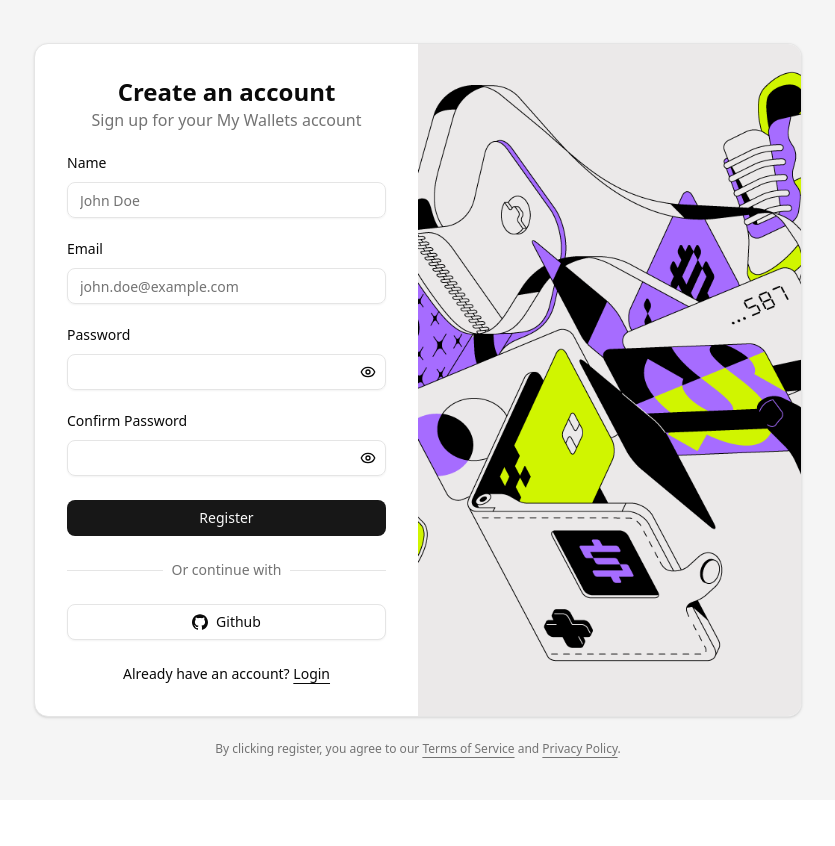
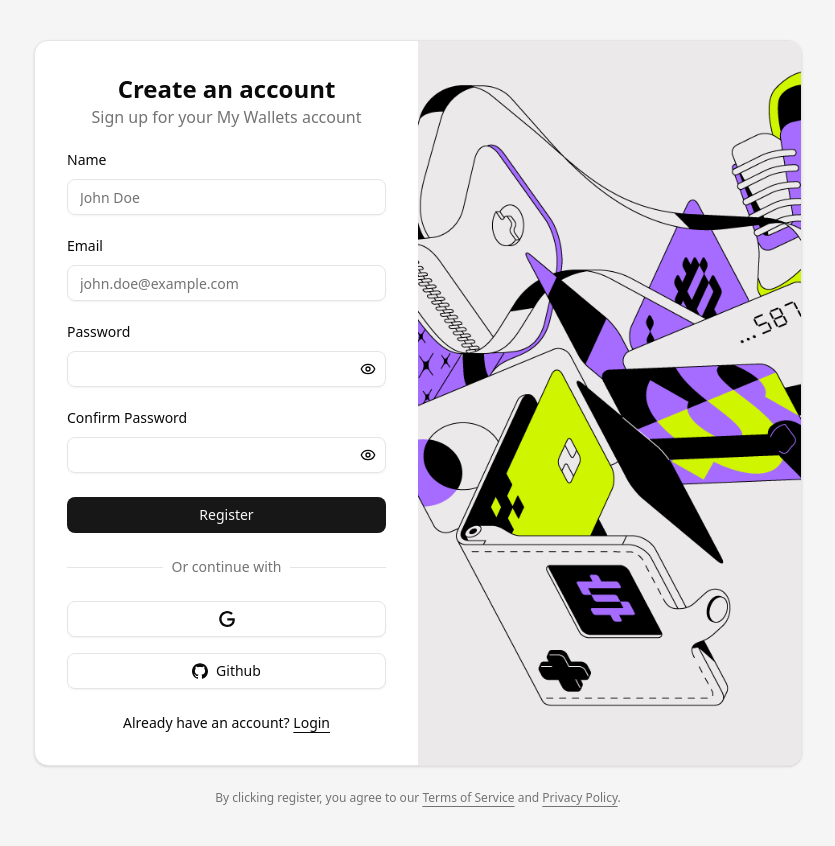
Before and after one commit to JoseMokeni/my-wallets-nextjs, a Next.js app: page /register in a window 1280 px wide. Shown: the whole page, without its empty margins (222-1057 px from the left). Before the commit the page ends 800 px from the top, so only its background shows below. Built offline with nearby package versions, Linux system fonts and the light colour scheme.

Commit message:
signin with google

```diff
--- a/auth.ts
+++ b/auth.ts
@@ -1,5 +1,6 @@
 import NextAuth from "next-auth";
 import Github from "next-auth/providers/github";
+import Google from "next-auth/providers/google";
 import Credentials from "next-auth/providers/credentials";
 import { PrismaAdapter } from "@auth/prisma-adapter";
 import { prisma } from "@/prisma";
@@ -13,6 +14,7 @@ export const { handlers, signIn, signOut, auth } = NextAuth({
   },
   providers: [
     Github,
+    Google,
     Credentials({
       credentials: {
         email: {
--- a/components/continue-with.tsx
+++ b/components/continue-with.tsx
@@ -22,7 +22,7 @@ const ContinueWith = () => {
           <span className="sr-only">Register with Apple</span>
         </Button>
       </form> */}
-      {/* <form action={signInWithGoogle}>
+      <form action={signInWithGoogle}>
         <Button variant="outline" type="submit" className="w-full">
           <svg xmlns="http://www.w3.org/2000/svg" viewBox="0 0 24 24">
             <path
@@ -32,7 +32,7 @@ const ContinueWith = () => {
           </svg>
           <span className="sr-only">Register with Google</span>
         </Button>
-      </form> */}
+      </form>
       <form action={signInWithGithub}>
         <Button
           variant="outline"
```
Also changed, not shown: 1 other file (tests, documents, lock files or other folders).
